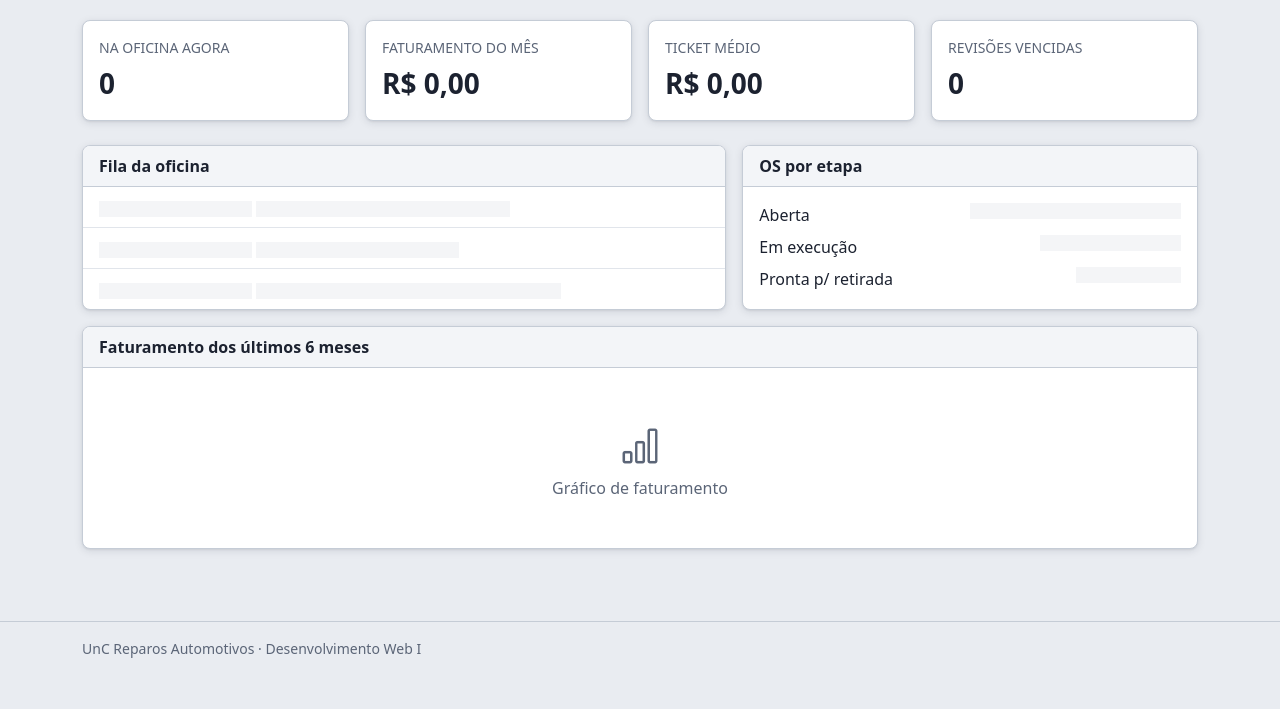
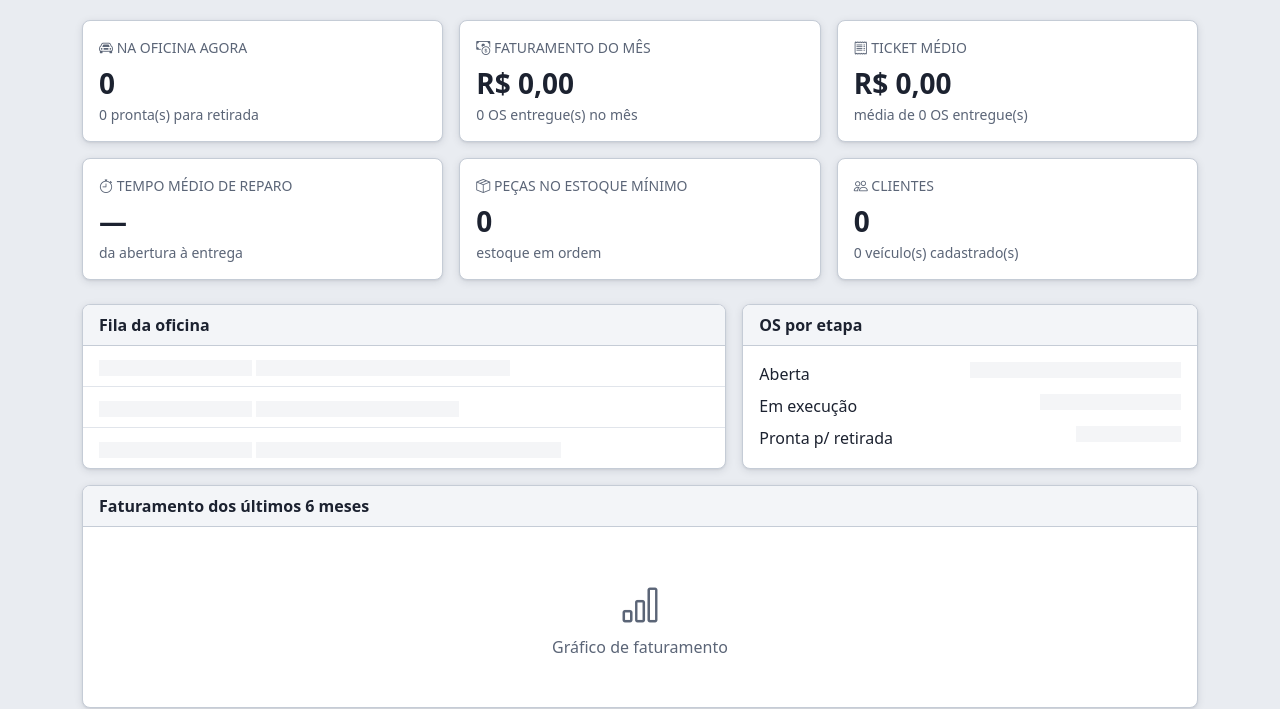
Before and after one commit to GigasProgramante/Unc_Reparos_Automotivos, a plain HTML site: page index.html in a window 1280 px wide. Shown: the part 123-832 px from the top of the page. Before the commit the page ends 800 px from the top, so only its background shows below. Drawn offline with nearby package versions, Linux system fonts and the light colour scheme.

Commit message:
feat: indicadores do painel calculados a partir das OS

```diff
--- a/index.html
+++ b/index.html
@@ -36,33 +36,8 @@
             <a href="ordens.html" class="btn btn-primary"><i class="bi bi-plus-lg"></i> Nova ordem de serviço</a>
         </div>
 
-        <!-- Indicadores (serão calculados a partir dos dados) -->
-        <section class="row g-3 mb-4">
-            <div class="col-6 col-lg-3">
-                <div class="card h-100"><div class="card-body">
-                    <p class="text-body-secondary small text-uppercase mb-1">Na oficina agora</p>
-                    <p class="fs-3 fw-bold mb-0">0</p>
-                </div></div>
-            </div>
-            <div class="col-6 col-lg-3">
-                <div class="card h-100"><div class="card-body">
-                    <p class="text-body-secondary small text-uppercase mb-1">Faturamento do mês</p>
-                    <p class="fs-3 fw-bold mb-0">R$ 0,00</p>
-                </div></div>
-            </div>
-            <div class="col-6 col-lg-3">
-                <div class="card h-100"><div class="card-body">
-                    <p class="text-body-secondary small text-uppercase mb-1">Ticket médio</p>
-                    <p class="fs-3 fw-bold mb-0">R$ 0,00</p>
-                </div></div>
-            </div>
-            <div class="col-6 col-lg-3">
-                <div class="card h-100"><div class="card-body">
-                    <p class="text-body-secondary small text-uppercase mb-1">Revisões vencidas</p>
-                    <p class="fs-3 fw-bold mb-0">0</p>
-                </div></div>
-            </div>
-        </section>
+        <!-- Indicadores calculados a partir dos dados salvos -->
+        <section class="row g-3 mb-4" id="indicadores" aria-label="Indicadores da oficina"></section>
 
         <div class="row g-3">
             <section class="col-lg-7">
@@ -103,5 +78,8 @@
 
     <script src="https://cdn.jsdelivr.net/npm/bootstrap@5.3.3/dist/js/bootstrap.bundle.min.js"></script>
     <script src="js/script.js"></script>
+    <script src="js/storage.js"></script>
+    <script src="js/validacao.js"></script>
+    <script src="js/painel.js"></script>
 </body>
 </html>
--- /dev/null
+++ b/js/painel.js
@@ -0,0 +1,83 @@
+// Data em que a OS foi entregue (fica registrada no histórico de status)
+function dataEntrega(ordem) {
+  const registro = (ordem.historico || []).find((h) => h.status === "entregue");
+  return registro ? new Date(registro.data) : null;
+}
+
+function totalDaOrdem(ordem) {
+  return calcularTotais(ordem.itens || [], ordem.desconto).total;
+}
+
+function mesmoMes(data, referencia) {
+  return data.getMonth() === referencia.getMonth() && data.getFullYear() === referencia.getFullYear();
+}
+
+function somar(numeros) {
+  return numeros.reduce((total, n) => total + n, 0);
+}
+
+// Calcula os indicadores a partir dos dados salvos
+function calcularIndicadores() {
+  const ordens = listar(CHAVES.ordens);
+  const hoje = new Date();
+
+  const emAndamento = ordens.filter(ordemEmAndamento);
+  const entregues = ordens.filter((o) => o.status === "entregue");
+  const entreguesNoMes = entregues.filter((o) => dataEntrega(o) && mesmoMes(dataEntrega(o), hoje));
+
+  // Tempo de reparo: dias entre a abertura e a entrega
+  const tempos = entregues
+    .filter((o) => dataEntrega(o))
+    .map((o) => (dataEntrega(o) - new Date(o.dataAbertura)) / 86400000);
+
+  const pecasNoMinimo = listar(CHAVES.catalogo)
+    .filter((i) => i.tipo === "peca" && Number(i.estoque) <= Number(i.estoqueMinimo));
+
+  return {
+    naOficina: emAndamento.length,
+    prontas: emAndamento.filter((o) => o.status === "pronta").length,
+    faturamentoMes: somar(entreguesNoMes.map(totalDaOrdem)),
+    entreguesNoMes: entreguesNoMes.length,
+    ticketMedio: entregues.length ? somar(entregues.map(totalDaOrdem)) / entregues.length : 0,
+    entregues: entregues.length,
+    tempoMedio: tempos.length ? somar(tempos) / tempos.length : null,
+    pecasNoMinimo,
+    clientes: listar(CHAVES.clientes).length,
+    veiculos: listar(CHAVES.veiculos).length,
+  };
+}
+
+// Monta um cartão de indicador. "alerta" deixa a borda amarela.
+function cartao(icone, rotulo, valor, detalhe, alerta = false) {
+  return `
+    <div class="col-6 col-lg-4">
+      <div class="card h-100 ${alerta ? "border-warning" : ""}">
+        <div class="card-body">
+          <p class="text-body-secondary small text-uppercase mb-1"><i class="bi ${icone}"></i> ${rotulo}</p>
+          <p class="fs-3 fw-bold mb-0">${valor}</p>
+          <p class="small text-body-secondary mb-0">${detalhe}</p>
+        </div>
+      </div>
+    </div>`;
+}
+
+function renderizarIndicadores() {
+  const i = calcularIndicadores();
+  const tempo = i.tempoMedio === null
+    ? "—"
+    : i.tempoMedio.toLocaleString("pt-BR", { maximumFractionDigits: 1 }) + " dias";
+  const pecas = i.pecasNoMinimo.length
+    ? i.pecasNoMinimo.slice(0, 2).map((p) => escaparHtml(p.nome)).join(", ")
+    : "estoque em ordem";
+
+  document.getElementById("indicadores").innerHTML =
+    cartao("bi-car-front", "Na oficina agora", i.naOficina, `${i.prontas} pronta(s) para retirada`) +
+    cartao("bi-cash-coin", "Faturamento do mês", formatarMoeda(i.faturamentoMes), `${i.entreguesNoMes} OS entregue(s) no mês`) +
+    cartao("bi-receipt", "Ticket médio", formatarMoeda(i.ticketMedio), `média de ${i.entregues} OS entregue(s)`) +
+    cartao("bi-stopwatch", "Tempo médio de reparo", tempo, "da abertura à entrega") +
+    cartao("bi-box-seam", "Peças no estoque mínimo", i.pecasNoMinimo.length, pecas, i.pecasNoMinimo.length > 0) +
+    cartao("bi-people", "Clientes", i.clientes, `${i.veiculos} veículo(s) cadastrado(s)`);
+}
+
+// Ao abrir a página, calcula e mostra os indicadores
+renderizarIndicadores();
```
